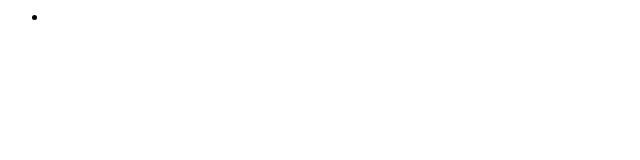
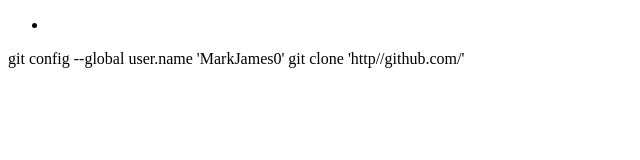
Before and after one commit to MarkJames0/vscode, a plain HTML site: page index.html in a window 1280 px wide. Shown: the whole page, without its empty margins (0-640 px from the left). Drawn offline with Linux system fonts and the light colour scheme.

Commit message:
git基本操作

```diff
--- a/index.html
+++ b/index.html
@@ -1,3 +1,4 @@
+<!DOCTYPE html>
 <html>
   <head>
     <link rel="stylesheet" href="index.css" />
@@ -8,5 +9,7 @@
         <li><span class="fa-layers-counter"></span></li>
       </ul>
     </a>
+    git config --global user.name 'MarkJames0'
+    git clone 'http//github.com/'
   </body>
 </html>
```
